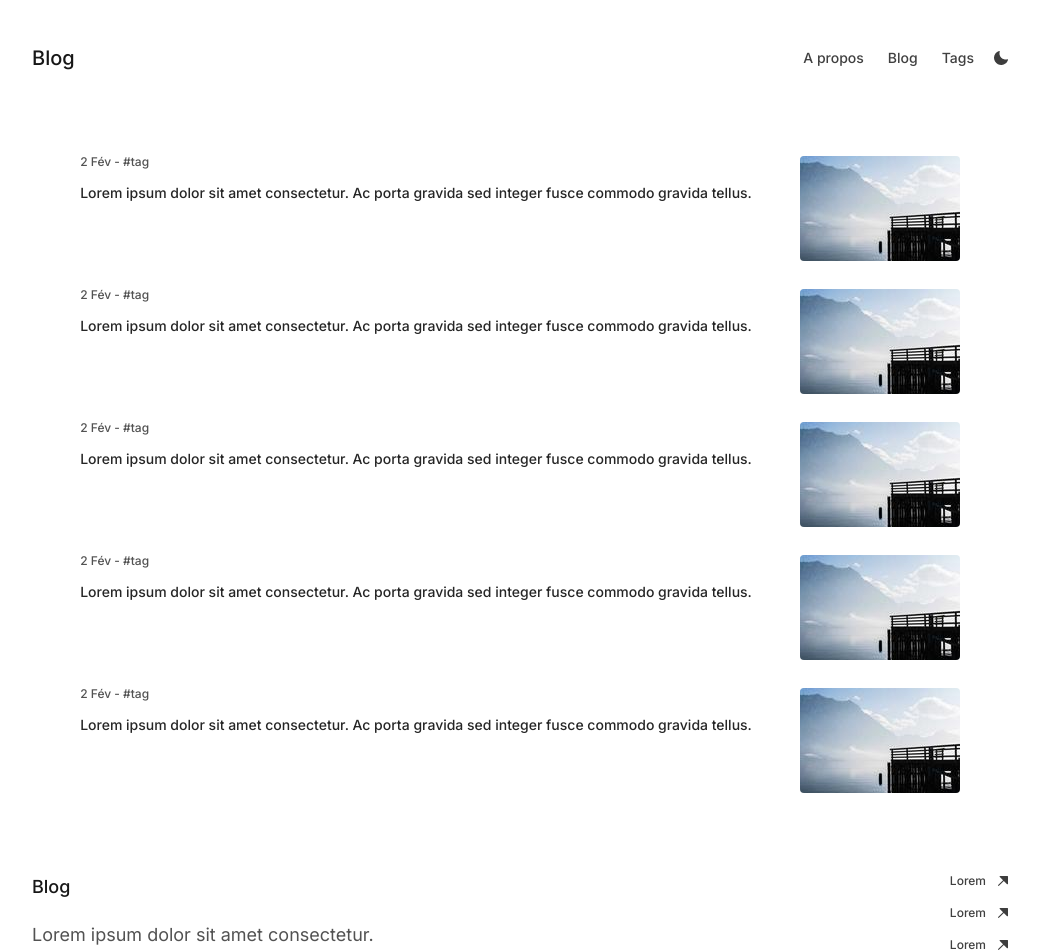
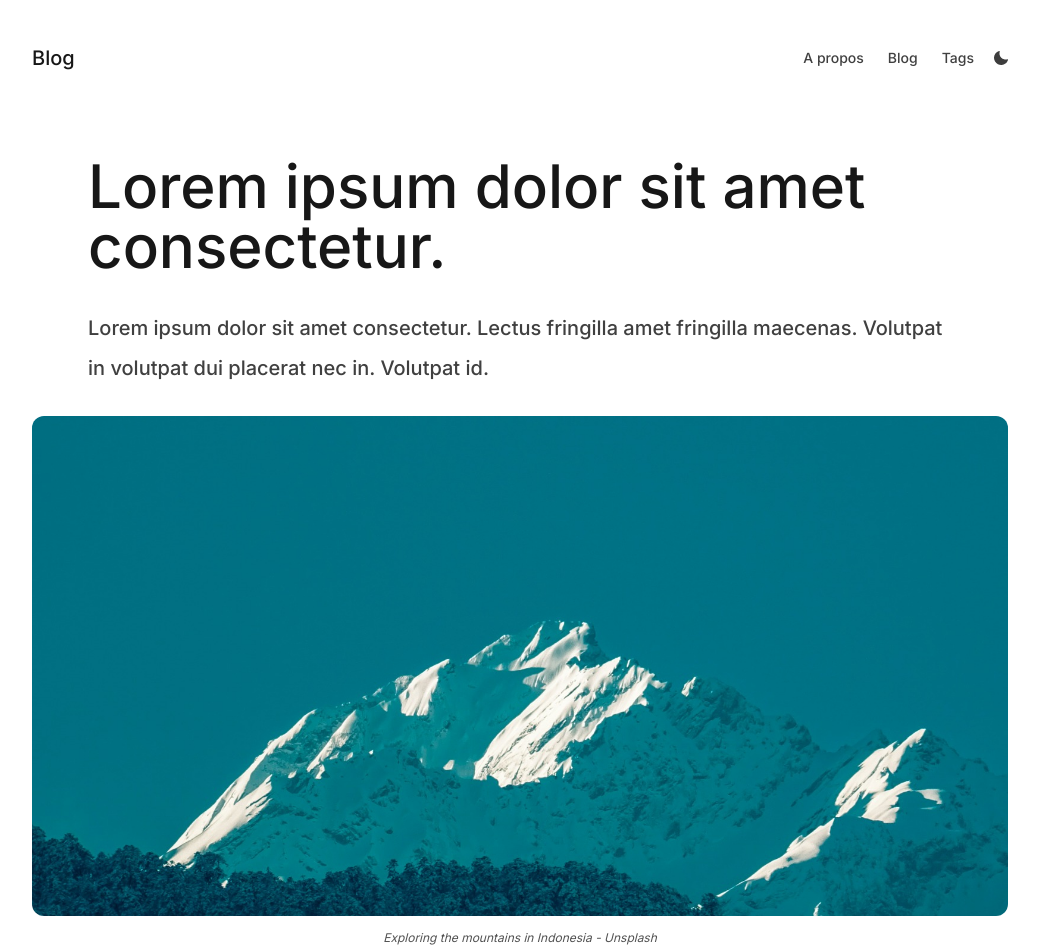
Before and after one commit to Mowee59/blog-frontend, a Next.js app: page / in a window 1280 px wide. Shown: the top 952 px of the page, without its empty margins (120-1159 px from the left). Built offline with nearby package versions, Linux system fonts and the light colour scheme.

Commit message:
Home page + correcting Article card

```diff
--- a/src/app/page.tsx
+++ b/src/app/page.tsx
@@ -1,9 +1,34 @@
 import ArticleCard from "@/components/ui/article-card/ArticleCard";
 import Image from "next/image";
+import hero from "/public/svg/hero.jpg";
 
 export default function Home() {
   return (
-    <main className="container  flex flex-col gap-7 lg:max-w-screen-lg">
+    <main className="container flex flex-col gap-7 lg:max-w-screen-lg">
+      <div className=" lg:px-10 xl:px-14">
+        <h1 className="mb-6 text-2xl font-medium leading-normal text-neutral-900 dark:text-neutral-300 sm:text-4xl sm:leading-10 lg:mb-8 lg:text-5xl xl:text-6xl">
+          Lorem ipsum dolor sit amet consectetur.
+        </h1>
+        <p className="text-base font-medium text-neutral-700 dark:text-neutral-400 sm:text-lg sm:leading-7 lg:text-xl lg:leading-loose">
+          Lorem ipsum dolor sit amet consectetur. Lectus fringilla amet
+          fringilla maecenas. Volutpat in volutpat dui placerat nec in. Volutpat
+          id.
+        </p>
+      </div>
+      {/* #TODO Handle image sizing */}
+      <div>
+        <div className="relative mx-auto  mb-4 h-[340px] w-full lg:h-[500px] ">
+          <Image
+            src={hero}
+            alt="hero image"
+            fill
+            className=" rounded-xl object-cover"
+          />
+        </div>
+        <p className="text-center text-xs font-normal italic leading-none text-neutral-600 dark:text-neutral-500">
+          Exploring the mountains in Indonesia - Unsplash
+        </p>
+      </div>
       <ArticleCard />
       <ArticleCard />
       <ArticleCard />
--- a/src/components/ui/article-card/ArticleCard.tsx
+++ b/src/components/ui/article-card/ArticleCard.tsx
@@ -10,7 +10,7 @@ const ArticleCard = () => {
           <h3 className=" mb-3 text-xs font-medium leading-3 text-neutral-600 @lg:mb-4 dark:text-neutral-400">
             2 Fév - #tag
           </h3>
-          <p className="text-sm font-medium leading-tight text-neutral-800 dark:text-neutral-300">
+          <p className="text-sm font-medium leading-tight text-neutral-800 dark:text-neutral-300 sm:text-base sm:leading-normal  lg:text-lg lg:leading-relaxed">
             Lorem ipsum dolor sit amet consectetur. Ac porta gravida sed integer
             fusce commodo gravida tellus.
           </p>
```
Also changed, not shown: public/svg/hero.jpg (added).
